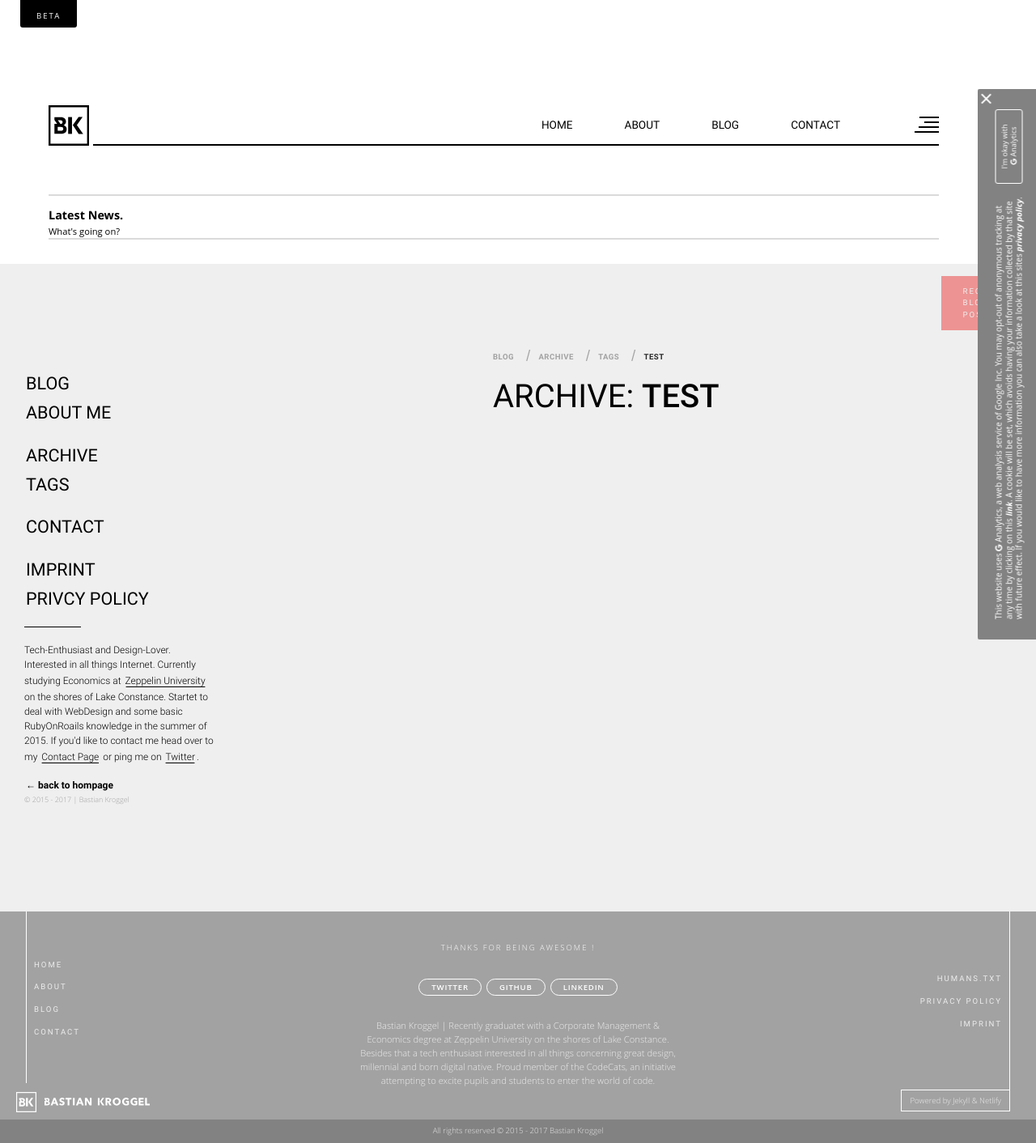
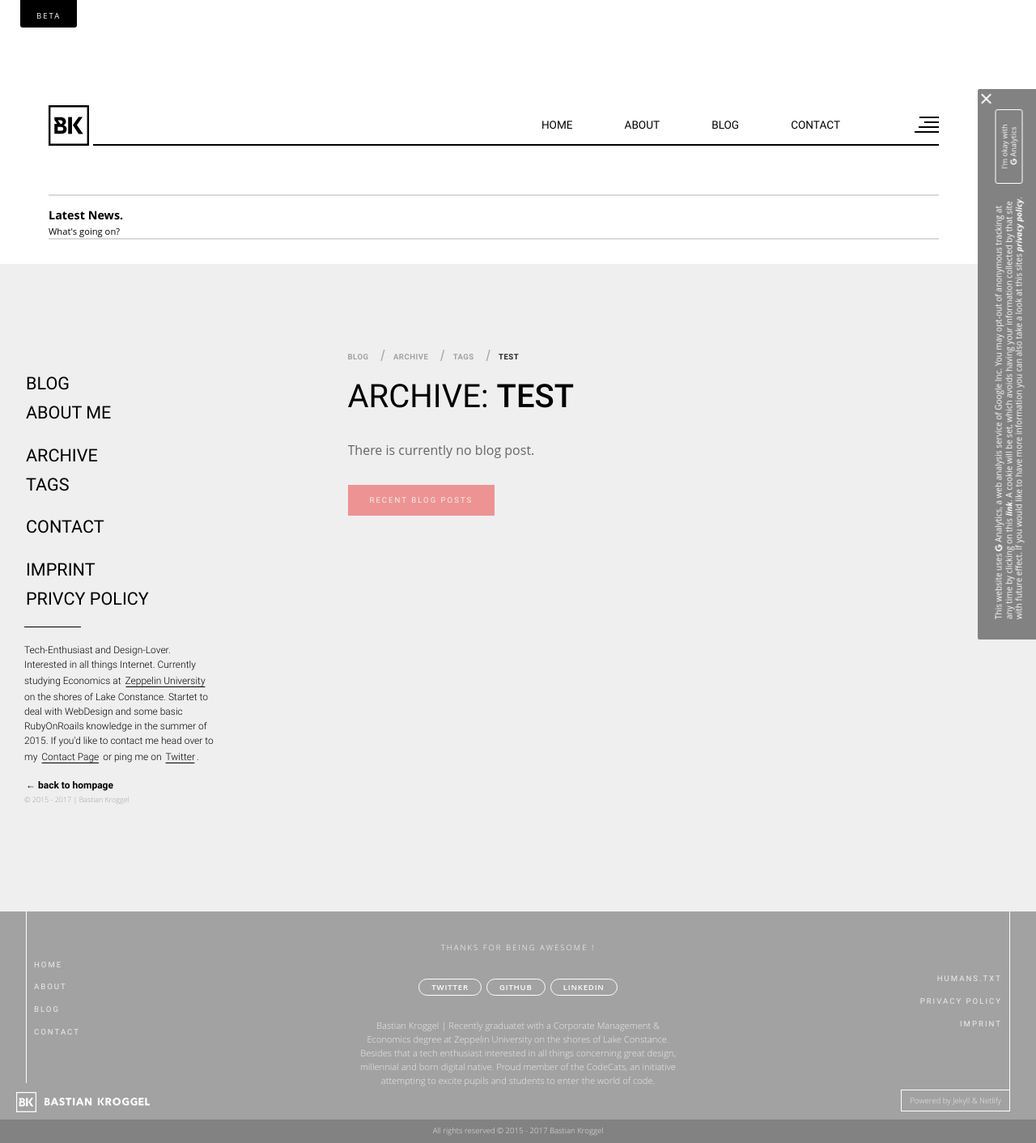
Before and after one commit to bkroggel/luzid, a Jekyll site: the page built from blog/archive/tags/test.html, in a window 1280 px wide. Shown: the whole page at 81% size. Built offline with Jekyll 4.4.1, drawn with Linux system fonts in a browser that asks for light colours; nearby versions of some CDN libraries; some web fonts are replaced; a script that is not in the unit is left out.

Commit message:
empty tags now get displayed correctly, single file for both - archive as well as tag view

```diff
--- a/_includes/blog/archive/_main.html
+++ b/_includes/blog/archive/_main.html
@@ -4,28 +4,62 @@
   </div>
   <div class="bk-blog__content bk-blog__archive">
     <div class="bk-blog__archive__inner">
-
       <div class="archive__bc">
         <ul>
           <li><a href="/blog">Blog</a></li>
           <li><a href="/blog/archive">Archive</a></li>
+        {% if page.layout == 'by_tag' %}
+          <li><a href="/blog/archive/tags">Tags</a></li>
+          <li><a href="/blog/archive/tags/{{ page.tag }}">{{ page.title }}</a></li>
+        {% endif %}
         </ul>
       </div>
       <div class="bk-blog__section-title">
+        {% if page.layout == 'by_tag' %}
+          <h1>Archive:</h1>
+          <div class="tag_title">
+        {% endif %}
         <h1>{{ page.title }}</h1>
+        {% if page.layout == 'by_tag' %}
+          </div>
+        {% endif %}
       </div>
 
       <section id="archive">
-        {% for post in site.posts %}
+        <!-- assign archive_loop 0 to set an initial value, afterwards this variable will reflect the max value for the site.tags[page.tag] forloop and therefore indicate if there are any post present on this site -->
+        {% assign archive_loop = 0 %}
 
-          {% include blog/archive/_inner.html %}
+        {% if page.layout == 'archive' %}
 
-        {% endfor %}
-        </div>
-      </div>
+          {% for post in site.posts %}
+            {% assign archive_loop = forloop.index %}
+            {% include blog/archive/_inner.html %}
+          {% endfor %}
+
+        {% elsif page.layout == 'by_tag' %}
+
+          {% for post in site.tags[page.tag] %}
+            {% assign archive_loop = forloop.index %}
+            {% include blog/archive/_inner.html %}
+          {% endfor %}
+
+        {% endif %}
+
+
+        {% if archive_loop > 0 %}
+            </div>
+          </div>
+
+        {% else %}
+            <div class="">
+              <p>There is currently no blog post.</p>
+            </div>
+        {% endif %}
+
       <div class="archive_link">
         <a href="/" class="link">Recent Blog Posts</a>
       </div>
+
       </section>
 
 
--- a/_includes/blog/archive/_tag.html
+++ /dev/null
@@ -1,35 +0,0 @@
-<section class="bk-blog">
-  <div class="bk-blog__navigation">
-    {% include navigation/_blog-nav.html %}
-  </div>
-  <div class="bk-blog__content bk-blog__archive">
-    <div class="bk-blog__archive__inner">
-      <div class="archive__bc">
-        <ul>
-          <li><a href="/blog">Blog</a></li>
-          <li><a href="/blog/archive">Archive</a></li>
-          <li><a href="/blog/archive/tags">Tags</a></li>
-          <li><a href="/blog/archive/tags/{{ page.tag }}">{{ page.title }}</a></li>
-        </ul>
-      </div>
-      <div class="bk-blog__section-title">
-        <h1>Archive:</h1>
-        <div class="tag_title"><h1>{{ page.title }}</h1></div>
-      </div>
-
-      <section id="archive">
-        {% for post in site.tags[page.tag] %}
-
-          {% include blog/archive/_inner.html %}
-
-        {% endfor %}
-      <!-- </div> -->
-        </div>
-      </div>
-      <div class="archive_link">
-        <a href="/" class="link">Recent Blog Posts</a>
-      </div>
-      </section>
-    </div>
-  </div>
-</section>
--- a/_layouts/by_tag.html
+++ b/_layouts/by_tag.html
@@ -6,6 +6,6 @@ layout: default
 {% include navigation/_screen_nav.html %}
 {% include navigation/_blog_horizontal-nav.html %}
 {% include blog/_news.html %}
-{% include blog/archive/_tag.html %}
+{% include blog/archive/_main.html %}
 {% include footer/_bk-footer.html %}
 {{ content }}
--- a/_sass/blog/_archive.scss
+++ b/_sass/blog/_archive.scss
@@ -23,6 +23,7 @@
     margin: 0 auto;
     overflow: hidden;
     max-width: 90%;
+    min-width: 80%;
   };
 }
 
```
